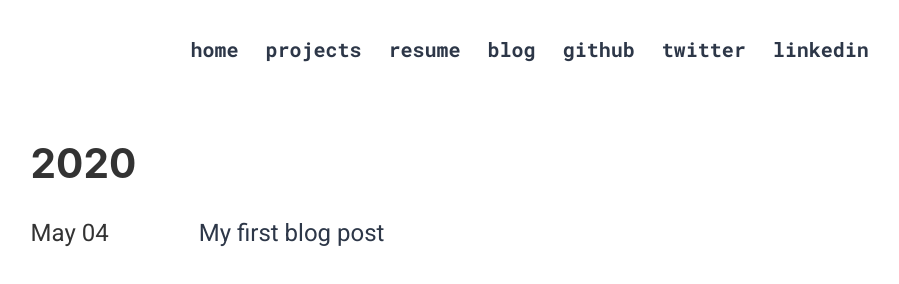
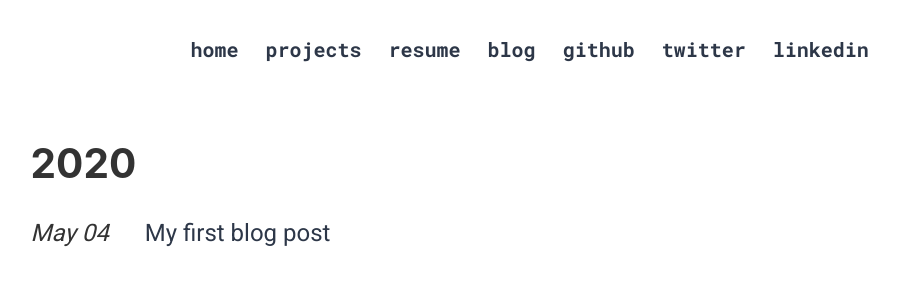
Before and after one commit to SanketDG/snkt, a Gatsby site: page /blog in a window 1280 px wide. Shown: the whole page, without its empty margins (149-1048 px from the left). Built offline with nearby package versions, Linux system fonts and the light colour scheme; Gatsby itself is replaced by a stand-in of ours; a web font is replaced by a local one.

Commit message:
Change display of title and date

```diff
--- a/src/pages/blog.js
+++ b/src/pages/blog.js
@@ -4,7 +4,6 @@ import { Link, graphql } from "gatsby"
 // import Bio from "../components/bio"
 import Layout from "../components/layout"
 import SEO from "../components/seo"
-import { rhythm } from "../utils/typography"
 import Header from "../components/header"
 
 const BlogIndex = ({ data, location }) => {
@@ -52,13 +51,14 @@ const BlogIndex = ({ data, location }) => {
                   return (
                     <div
                       style={{
-                        paddingBottom: "0.5rem",
+                        marginBottom: "0.5rem"
                       }}
                     >
                       <span
                         style={{
                           fontSize: "24px",
                           fontFamily: `Roboto`,
+                          fontStyle: `italic`
                         }}
                       >
                         {node.frontmatter.date}
@@ -67,7 +67,7 @@ const BlogIndex = ({ data, location }) => {
                         style={{
                           marginBottom: "5px",
                           display: `inline`,
-                          marginLeft: `5rem`,
+                          marginLeft: `2rem`,
                           fontFamily: `Roboto`,
                           fontWeight: `400`,
                         }}
--- a/src/templates/blogpost.js
+++ b/src/templates/blogpost.js
@@ -40,6 +40,7 @@ export default function Template({
           >
             {frontmatter.date}
           </p>
+          <hr />
         </div>
         <div
           className="blog-post-content"
```
